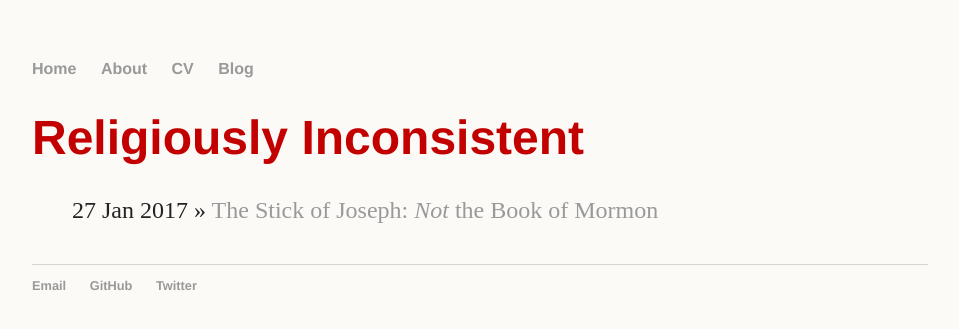
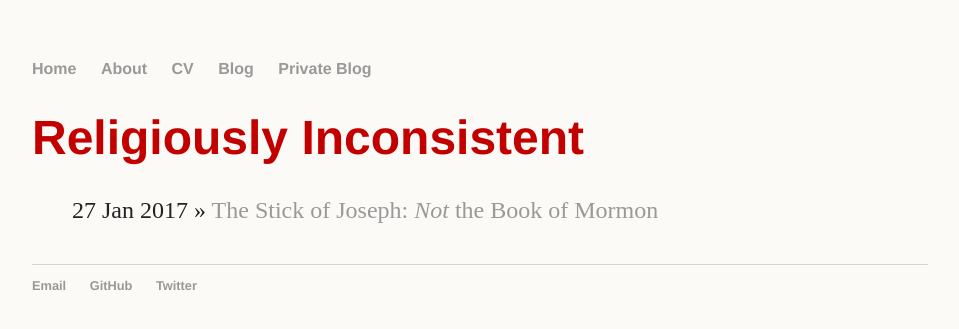
Before and after one commit to nutterb/nutterb.github.com, a Jekyll site: the page built from private/index.html, in a window 1280 px wide. Shown: the top 329 px of the page, without its empty margins (160-1119 px from the left). Built offline with Jekyll 4.4.1, drawn with Linux system fonts in a browser that asks for light colours.

Commit message:
show private blog link on private blog

```diff
--- /dev/null
+++ b/_layouts/default_private.html
@@ -0,0 +1,31 @@
+<!DOCTYPE html>
+	<html>
+		<head>
+			<title>{{ page.title }}</title>
+			<!-- link to main stylesheet -->
+			<link rel="stylesheet" type="text/css" href="/css/main.css">
+		</head>
+		<body>
+			<nav>
+	    		<ul>
+	        		<li><a href="/">Home</a></li>
+		        	<li><a href="/about">About</a></li>
+	        		<li><a href="/cv">CV</a></li>
+	        		<li><a href="/blog">Blog</a></li>
+	        		<li><a href="/private">Private Blog</a></li>
+	    		</ul>
+			</nav>
+			<div class="container">
+
+			{{ content }}
+
+			</div><!-- /.container -->
+			<footer>
+	    		<ul>
+	        		<li><a href="mailto:benjamin.nutter@gmail.com">Email</a></li>
+	        		<li><a href="https://github.com/nutterb">GitHub</a></li>
+	        		<li><a href="https://twitter.com/nutterb23">Twitter</a></li>
+				</ul>
+			</footer>
+		</body>
+	</html>
--- a/private/index.html
+++ b/private/index.html
@@ -1,5 +1,5 @@
 ---
-layout: default
+layout: default_private
 title: Religiously Inconsistent
 ---
 	<h1>{{ page.title }}</h1>
```
